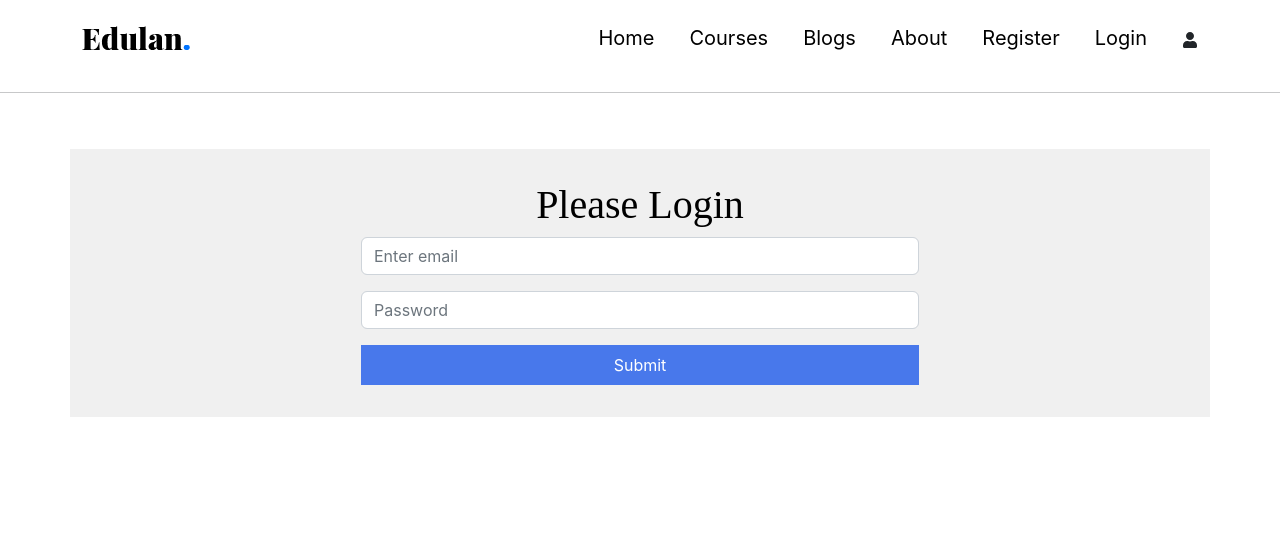
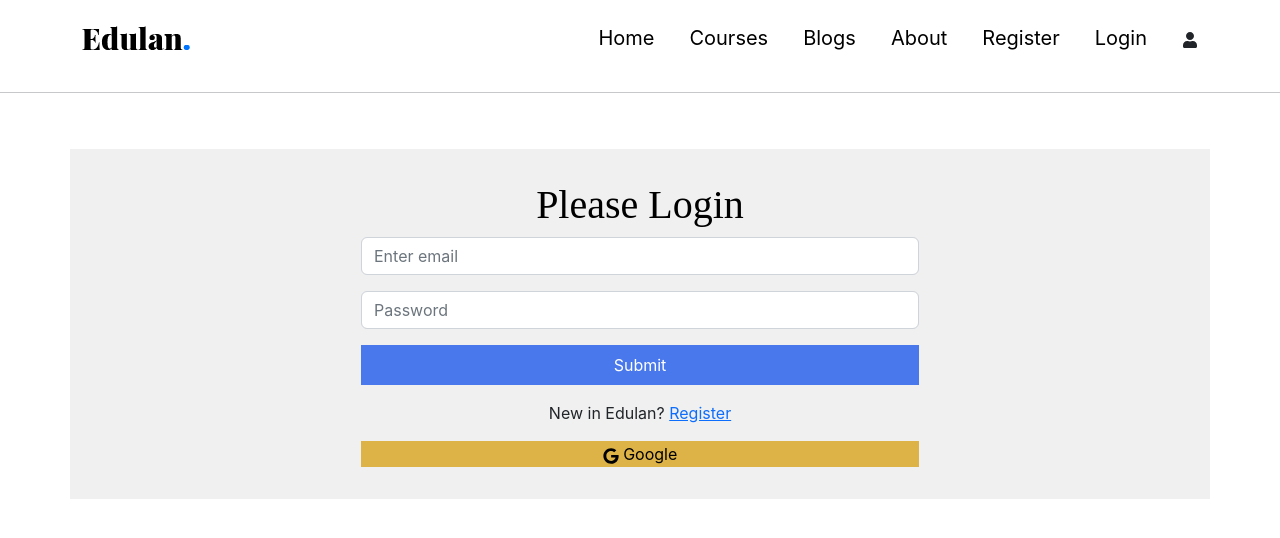
Before and after one commit to yeasinbinali/edulan, a React (Create React App) app: page /login in a window 1280 px wide. Shown: the top 538 px of the page. Built offline with nearby package versions, Linux system fonts and the light colour scheme; no server answers.

Commit message:
google provider

```diff
--- a/src/components/Login/Login.css
+++ b/src/components/Login/Login.css
@@ -21,6 +21,15 @@
     background-color: rgb(255, 0, 128);
 }
 
+.google-btn{
+    border: none;
+    background-color: rgb(221, 179, 71);
+    color: black;
+}
+.google-btn:hover{
+    color: red;
+}
+
 
 @media screen and (max-width: 601px) {
     .login{
--- a/src/components/Login/Login.js
+++ b/src/components/Login/Login.js
@@ -3,10 +3,15 @@ import "./Login.css";
 import { Container } from "react-bootstrap";
 import Form from "react-bootstrap/Form";
 import { AuthContext } from "../../contexts/UserContext";
+import { Link } from "react-router-dom";
+import { FaGoogle } from "react-icons/fa";
+import { GoogleAuthProvider } from "@firebase/auth";
+
 
 const Login = () => {
   const [error, setError] = useState('');
-  const {signInUser} = useContext(AuthContext);
+  const {signInUser, googleSignIn} = useContext(AuthContext);
+  const googleProvider = new GoogleAuthProvider();
 
   const handleLoginForm = event => {
     event.preventDefault();
@@ -18,6 +23,18 @@ const Login = () => {
     .then((result) => {
       const user = result.user;
       form.reset();
+      console.log(user);
+    })
+    .catch((error) => {
+      const errorMessage = error.message;
+      setError(errorMessage);
+    })
+  }
+
+  const handleGoogleProvider = () => {
+    googleSignIn(googleProvider)
+    .then((result) => {
+      const user = result.user;
       console.log(user);
     })
     .catch((error) => {
@@ -44,6 +61,8 @@ const Login = () => {
         <button className="submit-btn w-100" type="submit">
           Submit
         </button>
+        <p className='text-center my-3'>New in Edulan? <Link to='/register'>Register</Link></p>
+        <button className='google-btn w-100' onClick={handleGoogleProvider}><FaGoogle /> Google</button>
       </Form>
     </Container>
   );
--- a/src/components/Register/Register.js
+++ b/src/components/Register/Register.js
@@ -5,9 +5,11 @@ import Form from "react-bootstrap/Form";
 import { Link } from "react-router-dom";
 import { AuthContext } from "../../contexts/UserContext";
 import toast from "react-hot-toast";
+import Button from "react-bootstrap/Button";
 
 const Register = () => {
   const [error, setError] = useState('');
+  const [checked, setChecked] = useState(false);
   const {createUser, verifyEmail, profileUpdate} = useContext(AuthContext);
 
   const handleSubmitForm = (event) => {
@@ -44,23 +46,27 @@ const Register = () => {
   const handleEmailVerify = () => {
     verifyEmail()
     .then(() => {
-      toast.success('Check your email and verify')
+      // toast.success('Check your email and verify')
     })
+  }
+
+  const handleChecked = (event) => {
+    setChecked(event.target.checked);
   }
   return (
     <Container className="submit-form">
       <h1 className="submit-header text-center">Register</h1>
       <Form onSubmit={handleSubmitForm} className="submit">
         <Form.Group className="mb-3" controlId="formBasicEmail">
-          <Form.Control type="text" name="name" placeholder="Your Name" />
+          <Form.Control type="text" name="name" placeholder="Your Name" required/>
         </Form.Group>
 
         <Form.Group className="mb-3" controlId="formBasicEmail">
-          <Form.Control type="text" name="photoURL" placeholder="Your PhotoURL" />
+          <Form.Control type="text" name="photoURL" placeholder="Your PhotoURL" required/>
         </Form.Group>
 
         <Form.Group className="mb-3" controlId="formBasicEmail">
-          <Form.Control type="email" name="email" placeholder="Enter email" />
+          <Form.Control type="email" name="email" placeholder="Enter email" required/>
         </Form.Group>
 
         <Form.Group className="mb-3" controlId="formBasicPassword">
@@ -68,17 +74,19 @@ const Register = () => {
             type="password"
             name="password"
             placeholder="Password"
+            required
           />
         </Form.Group>
 
         <Form.Group className="mb-3" controlId="formBasicCheckbox">
-          <Form.Check type="checkbox" label={<Link to='/terms'>Terms and Conditions</Link>} />
+          <Form.Check onClick={handleChecked} type="checkbox" label={<>Accept <Link to='/terms'>Terms and Conditions</Link></>} />
         </Form.Group>
         <p className='text-danger text-center'>{error}</p>
-        <button className="submit-btn w-100" type="submit">
+        <Button disabled={!checked} className="submit-btn w-100" type="submit">
           Submit
-        </button>
+        </Button>
       </Form>
+      <p className='text-center my-3'>Already have an account? <Link to='/login'>Login</Link></p>
     </Container>
   );
 };
--- a/src/contexts/UserContext.js
+++ b/src/contexts/UserContext.js
@@ -1,5 +1,5 @@
 import React, { createContext, useEffect, useState } from 'react';
-import { getAuth, createUserWithEmailAndPassword, signInWithEmailAndPassword, onAuthStateChanged, signOut, sendEmailVerification, updateProfile } from "firebase/auth";
+import { getAuth, createUserWithEmailAndPassword, signInWithEmailAndPassword, onAuthStateChanged, signOut, sendEmailVerification, updateProfile, signInWithPopup } from "firebase/auth";
 import app from '../firebase/firebase.config';
 
 export const AuthContext = createContext();
@@ -28,6 +28,10 @@ const UserContext = ({children}) => {
         return updateProfile(auth.currentUser, profile)
     }
 
+    const googleSignIn = (provider) => {
+        return signInWithPopup(auth, provider)
+    }
+
     useEffect(() => {
         const unsubscribed = onAuthStateChanged(auth, (currentUser) => {
             setUser(currentUser);
@@ -35,7 +39,7 @@ const UserContext = ({children}) => {
         return () => unsubscribed();
     }, [])
 
-    const authInfo = {user, createUser, signInUser, logOut, verifyEmail, profileUpdate};
+    const authInfo = {user, createUser, signInUser, logOut, verifyEmail, profileUpdate, googleSignIn};
 
     return (
         <AuthContext.Provider value = {authInfo}>{children}</AuthContext.Provider>
```
